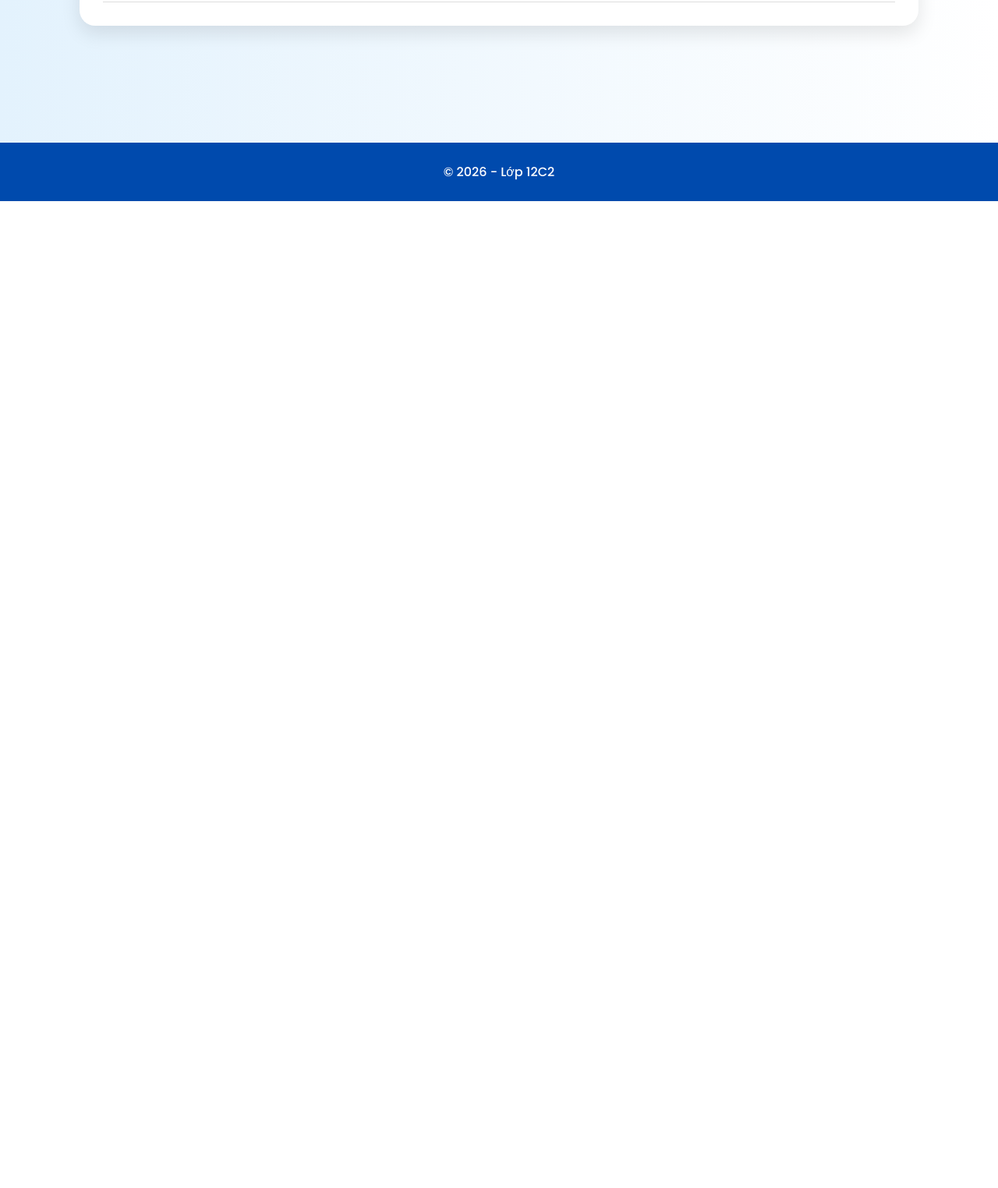
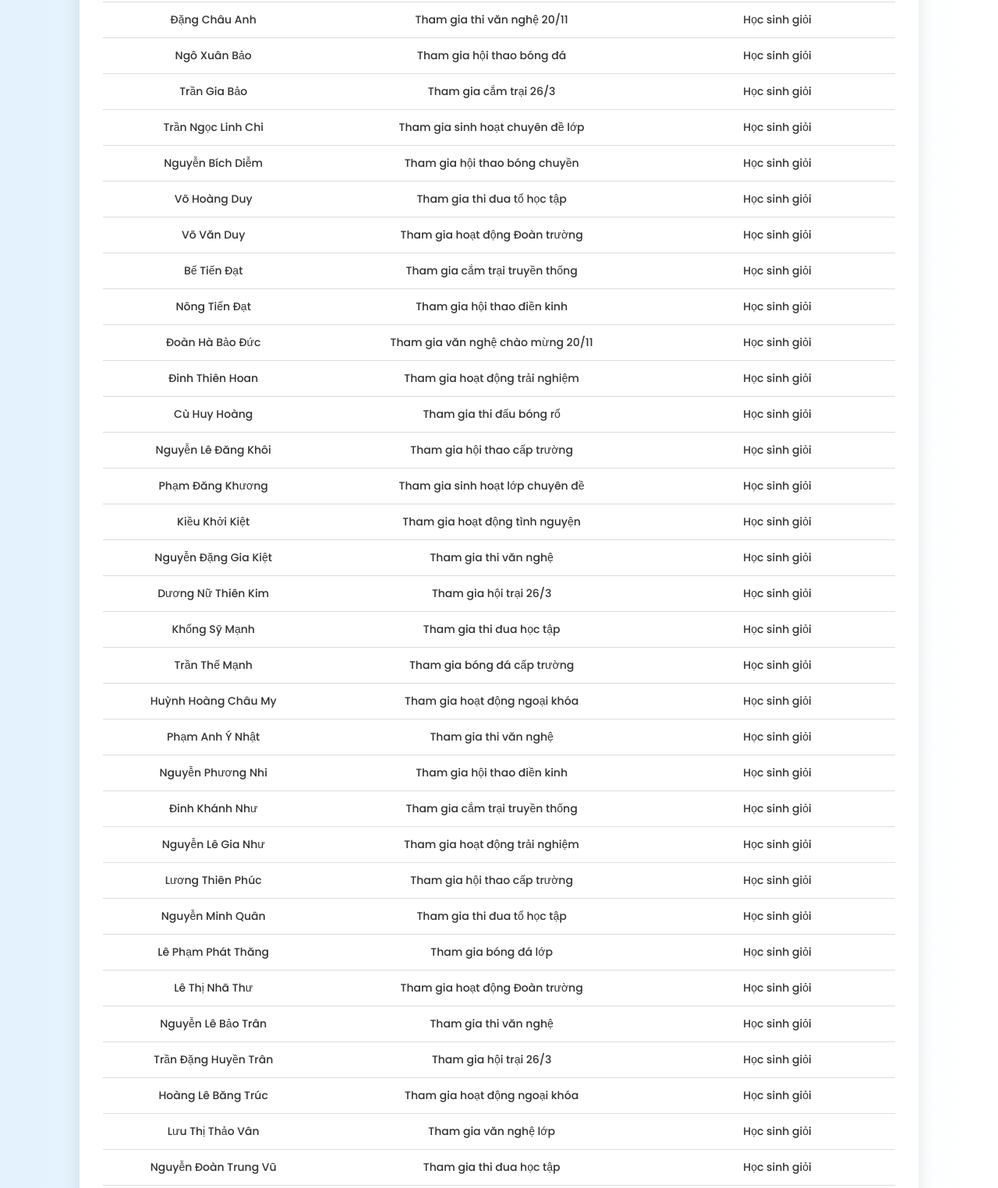
Before and after one commit to manhtienrazq3-del/From-T-2, a plain HTML site: page thanhvien.html in a window 1280 px wide. Shown: the part 2441-3965 px from the top of the page at 78% size. Before the commit the page ends 2699 px from the top, so only its background shows below. Drawn offline with Linux system fonts and the light colour scheme.

Commit message:
Update thanhvien.html

```diff
--- a/thanhvien.html
+++ b/thanhvien.html
@@ -164,7 +164,203 @@ margin-top:50px;
 <tr><td>42</td><td>Võ Nguyễn Tường Vi</td><td></td></tr>
 <tr><td>43</td><td>Nguyễn Đoàn Trung Vũ</td><td></td></tr>
 <tr><td>44</td><td>Tống Thị Yên</td><td></td></tr>
+<tr>
+<td>Đặng Châu Anh</td>
+<td>Tham gia thi văn nghệ 20/11</td>
+<td>Học sinh giỏi</td>
+</tr>
 
+<tr>
+<td>Ngô Xuân Bảo</td>
+<td>Tham gia hội thao bóng đá</td>
+<td>Học sinh giỏi</td>
+</tr>
+
+<tr>
+<td>Trần Gia Bảo</td>
+<td>Tham gia cắm trại 26/3</td>
+<td>Học sinh giỏi</td>
+</tr>
+
+<tr>
+<td>Trần Ngọc Linh Chi</td>
+<td>Tham gia sinh hoạt chuyên đề lớp</td>
+<td>Học sinh giỏi</td>
+</tr>
+
+<tr>
+<td>Nguyễn Bích Diễm</td>
+<td>Tham gia hội thao bóng chuyền</td>
+<td>Học sinh giỏi</td>
+</tr>
+
+<tr>
+<td>Võ Hoàng Duy</td>
+<td>Tham gia thi đua tổ học tập</td>
+<td>Học sinh giỏi</td>
+</tr>
+
+<tr>
+<td>Võ Văn Duy</td>
+<td>Tham gia hoạt động Đoàn trường</td>
+<td>Học sinh giỏi</td>
+</tr>
+
+<tr>
+<td>Bế Tiến Đạt</td>
+<td>Tham gia cắm trại truyền thống</td>
+<td>Học sinh giỏi</td>
+</tr>
+
+<tr>
+<td>Nông Tiến Đạt</td>
+<td>Tham gia hội thao điền kinh</td>
+<td>Học sinh giỏi</td>
+</tr>
+
+<tr>
+<td>Đoàn Hà Bảo Đức</td>
+<td>Tham gia văn nghệ chào mừng 20/11</td>
+<td>Học sinh giỏi</td>
+</tr>
+
+<tr>
+<td>Đinh Thiên Hoan</td>
+<td>Tham gia hoạt động trải nghiệm</td>
+<td>Học sinh giỏi</td>
+</tr>
+
+<tr>
+<td>Cù Huy Hoàng</td>
+<td>Tham gia thi đấu bóng rổ</td>
+<td>Học sinh giỏi</td>
+</tr>
+
+<tr>
+<td>Nguyễn Lê Đăng Khôi</td>
+<td>Tham gia hội thao cấp trường</td>
+<td>Học sinh giỏi</td>
+</tr>
+
+<tr>
+<td>Phạm Đăng Khương</td>
+<td>Tham gia sinh hoạt lớp chuyên đề</td>
+<td>Học sinh giỏi</td>
+</tr>
+
+<tr>
+<td>Kiều Khởi Kiệt</td>
+<td>Tham gia hoạt động tình nguyện</td>
+<td>Học sinh giỏi</td>
+</tr>
+
+<tr>
+<td>Nguyễn Đặng Gia Kiệt</td>
+<td>Tham gia thi văn nghệ</td>
+<td>Học sinh giỏi</td>
+</tr>
+
+<tr>
+<td>Dương Nữ Thiên Kim</td>
+<td>Tham gia hội trại 26/3</td>
+<td>Học sinh giỏi</td>
+</tr>
+
+<tr>
+<td>Khổng Sỹ Mạnh</td>
+<td>Tham gia thi đua học tập</td>
+<td>Học sinh giỏi</td>
+</tr>
+
+<tr>
+<td>Trần Thế Mạnh</td>
+<td>Tham gia bóng đá cấp trường</td>
+<td>Học sinh giỏi</td>
+</tr>
+
+<tr>
+<td>Huỳnh Hoàng Châu My</td>
+<td>Tham gia hoạt động ngoại khóa</td>
+<td>Học sinh giỏi</td>
+</tr>
+
+<tr>
+<td>Phạm Anh Ý Nhật</td>
+<td>Tham gia thi văn nghệ</td>
+<td>Học sinh giỏi</td>
+</tr>
+
+<tr>
+<td>Nguyễn Phương Nhi</td>
+<td>Tham gia hội thao điền kinh</td>
+<td>Học sinh giỏi</td>
+</tr>
+
+<tr>
+<td>Đinh Khánh Như</td>
+<td>Tham gia cắm trại truyền thống</td>
+<td>Học sinh giỏi</td>
+</tr>
+
+<tr>
+<td>Nguyễn Lê Gia Như</td>
+<td>Tham gia hoạt động trải nghiệm</td>
+<td>Học sinh giỏi</td>
+</tr>
+
+<tr>
+<td>Lương Thiên Phúc</td>
+<td>Tham gia hội thao cấp trường</td>
+<td>Học sinh giỏi</td>
+</tr>
+
+<tr>
+<td>Nguyễn Minh Quân</td>
+<td>Tham gia thi đua tổ học tập</td>
+<td>Học sinh giỏi</td>
+</tr>
+
+<tr>
+<td>Lê Phạm Phát Thăng</td>
+<td>Tham gia bóng đá lớp</td>
+<td>Học sinh giỏi</td>
+</tr>
+
+<tr>
+<td>Lê Thị Nhã Thư</td>
+<td>Tham gia hoạt động Đoàn trường</td>
+<td>Học sinh giỏi</td>
+</tr>
+
+<tr>
+<td>Nguyễn Lê Bảo Trân</td>
+<td>Tham gia thi văn nghệ</td>
+<td>Học sinh giỏi</td>
+</tr>
+
+<tr>
+<td>Trần Đặng Huyền Trân</td>
+<td>Tham gia hội trại 26/3</td>
+<td>Học sinh giỏi</td>
+</tr>
+
+<tr>
+<td>Hoàng Lê Băng Trúc</td>
+<td>Tham gia hoạt động ngoại khóa</td>
+<td>Học sinh giỏi</td>
+</tr>
+
+<tr>
+<td>Lưu Thị Thảo Vân</td>
+<td>Tham gia văn nghệ lớp</td>
+<td>Học sinh giỏi</td>
+</tr>
+
+<tr>
+<td>Nguyễn Đoàn Trung Vũ</td>
+<td>Tham gia thi đua học tập</td>
+<td>Học sinh giỏi</td>
+</tr>
 </table>
 
 </div>
```
